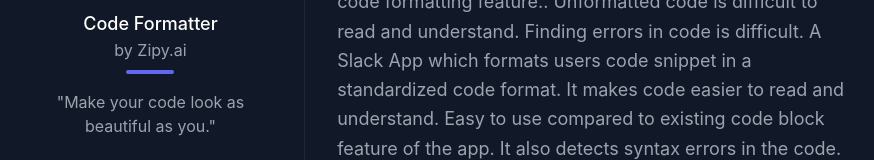
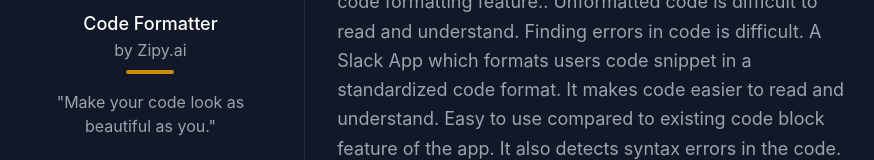
Before and after one commit to vkinsane/add-code-formatter-to-slack-workspace, a React (Create React App) app: page / in a window 1280 px wide. Shown: the part 254-414 px from the top of the page, without its empty margins (198-1072 px from the left). Built offline with nearby package versions, Linux system fonts and the light colour scheme.

Commit message:
Changed logo color

```diff
--- a/src/App.js
+++ b/src/App.js
@@ -75,7 +75,8 @@
                 <div className="w-20 h-20 rounded-full inline-flex items-center justify-center bg-gray-800 text-gray-600">
                   <img
                     alt=""
-                    src="https://avatars.slack-edge.com/2023-01-10/4619537860514_fd3e1b2e5c2dbdb645c6_512.png"
+                    // src="https://avatars.slack-edge.com/2023-01-10/4619537860514_fd3e1b2e5c2dbdb645c6_512.png"
+                    src="https://i.imgur.com/VDot8dD.png"
                     style={{ borderRadius: "10px" }}
                   />
                 </div>
@@ -84,7 +85,7 @@
                     Code Formatter{" "}
                   </h2>
                   <p className="text-base text-gray-400">by Zipy.ai </p>
-                  <div className="w-12 h-1 bg-indigo-500 rounded mt-2 mb-4" />
+                  <div className="w-12 h-1 bg-yellow-600 rounded mt-2 mb-4" />
                   <p className="text-base text-gray-400">
                     "Make your code look as <br />
                     beautiful as you."
```
